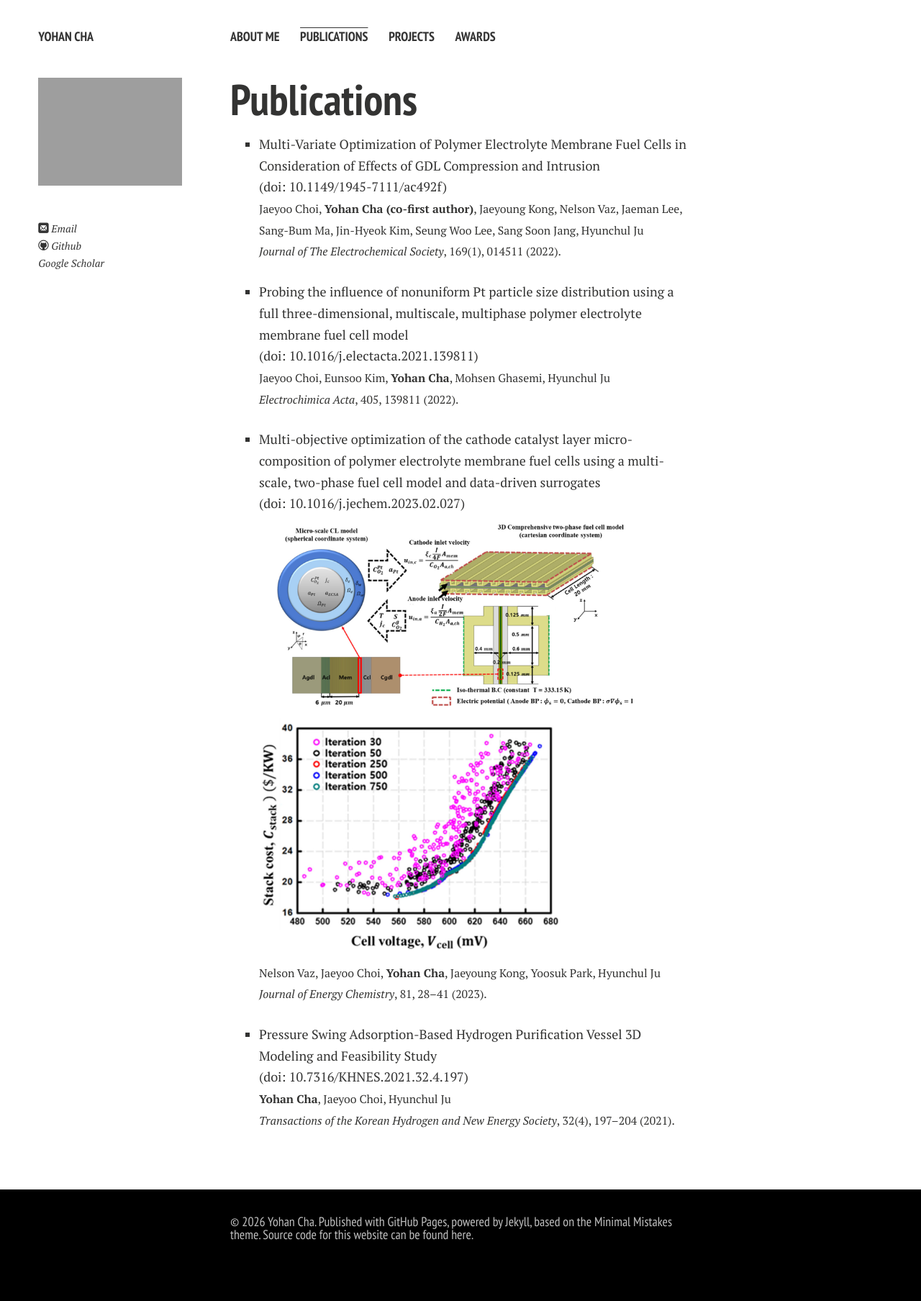
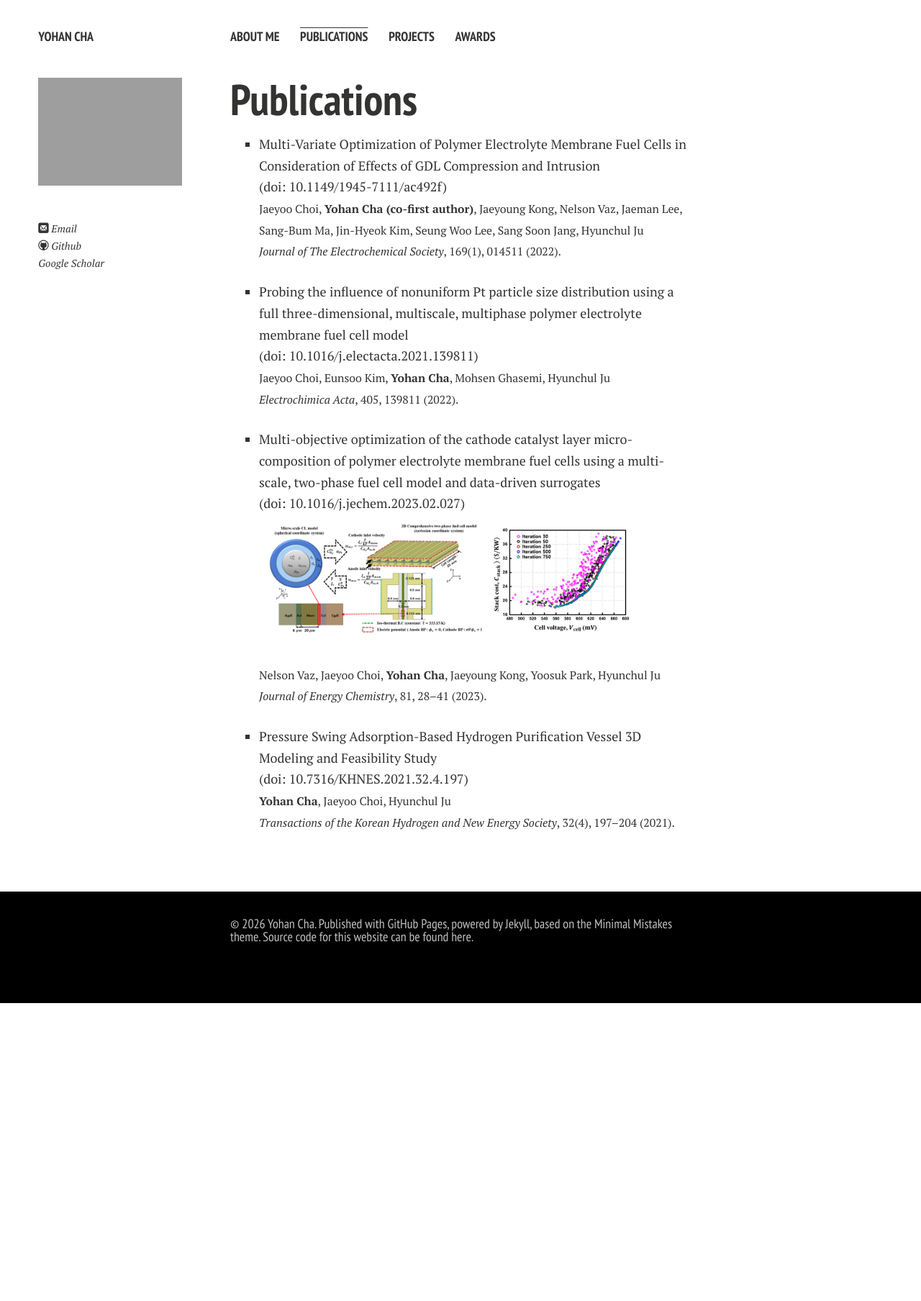
Before and after one commit to powerfulsmooth/powerfulsmooth.github.io, a Jekyll site: the page built from publications.md, in a window 1280 px wide. Shown: the whole page at 72% size. Built offline with Jekyll 4.4.1, drawn with Linux system fonts in a browser that asks for light colours; nearby versions of some CDN libraries; comment, search, counter and statistics services are not loaded; a style sheet for code colours, icons or effects is not loaded; after the commit the page ends 1394 px from its top, so only the background shows below that.

Commit message:
Add files via upload

```diff
--- a/publications.md
+++ b/publications.md
@@ -10,6 +10,6 @@ title: Publications
 
 - Probing the influence of nonuniform Pt particle size distribution using a full three-dimensional, multiscale, multiphase polymer electrolyte membrane fuel cell model<br><span style="white-space:nowrap;">(doi: <a href="https://doi.org/10.1016/j.electacta.2021.139811">10.1016/j.electacta.2021.139811</a>)</span><br><span style="font-size:0.88em;">Jaeyoo Choi, Eunsoo Kim, <strong>Yohan Cha</strong>, Mohsen Ghasemi, Hyunchul Ju<br><em>Electrochimica Acta</em>, 405, 139811 (2022).</span>
 
-- Multi-objective optimization of the cathode catalyst layer micro-composition of polymer electrolyte membrane fuel cells using a multi-scale, two-phase fuel cell model and data-driven surrogates<br><span style="white-space:nowrap;">(doi: <a href="https://doi.org/10.1016/j.jechem.2023.02.027">10.1016/j.jechem.2023.02.027</a>)</span><br><img src="/images/pub3_jec_fig1b.png" alt="Fig. 1(b) — multi-scale, two-phase PEMFC modeling domains" style="display:block;width:520px;max-width:100%;margin:14px 0;"><img src="/images/pub3_jec_fig6.png" alt="Fig. 6 — Pareto scatter of stack cost vs. cell voltage across iterations" style="display:block;width:420px;max-width:100%;margin:14px 0;"><span style="font-size:0.88em;">Nelson Vaz, Jaeyoo Choi, <strong>Yohan Cha</strong>, Jaeyoung Kong, Yoosuk Park, Hyunchul Ju<br><em>Journal of Energy Chemistry</em>, 81, 28–41 (2023).</span>
+- Multi-objective optimization of the cathode catalyst layer micro-composition of polymer electrolyte membrane fuel cells using a multi-scale, two-phase fuel cell model and data-driven surrogates<br><span style="white-space:nowrap;">(doi: <a href="https://doi.org/10.1016/j.jechem.2023.02.027">10.1016/j.jechem.2023.02.027</a>)</span><br><span style="display:flex;flex-wrap:wrap;gap:14px;align-items:center;margin:14px 0;"><img src="/images/pub3_jec_fig1b.png" alt="Fig. 1(b) — multi-scale, two-phase PEMFC modeling domains" style="height:150px;width:auto;max-width:100%;"><img src="/images/pub3_jec_fig6.png" alt="Fig. 6 — Pareto scatter of stack cost vs. cell voltage across iterations" style="height:150px;width:auto;max-width:100%;"></span><br><span style="font-size:0.88em;">Nelson Vaz, Jaeyoo Choi, <strong>Yohan Cha</strong>, Jaeyoung Kong, Yoosuk Park, Hyunchul Ju<br><em>Journal of Energy Chemistry</em>, 81, 28–41 (2023).</span>
 
 - Pressure Swing Adsorption-Based Hydrogen Purification Vessel 3D Modeling and Feasibility Study<br><span style="white-space:nowrap;">(doi: <a href="https://doi.org/10.7316/KHNES.2021.32.4.197">10.7316/KHNES.2021.32.4.197</a>)</span><br><span style="font-size:0.88em;"><strong>Yohan Cha</strong>, Jaeyoo Choi, Hyunchul Ju<br><em>Transactions of the Korean Hydrogen and New Energy Society</em>, 32(4), 197–204 (2021).</span>
```
